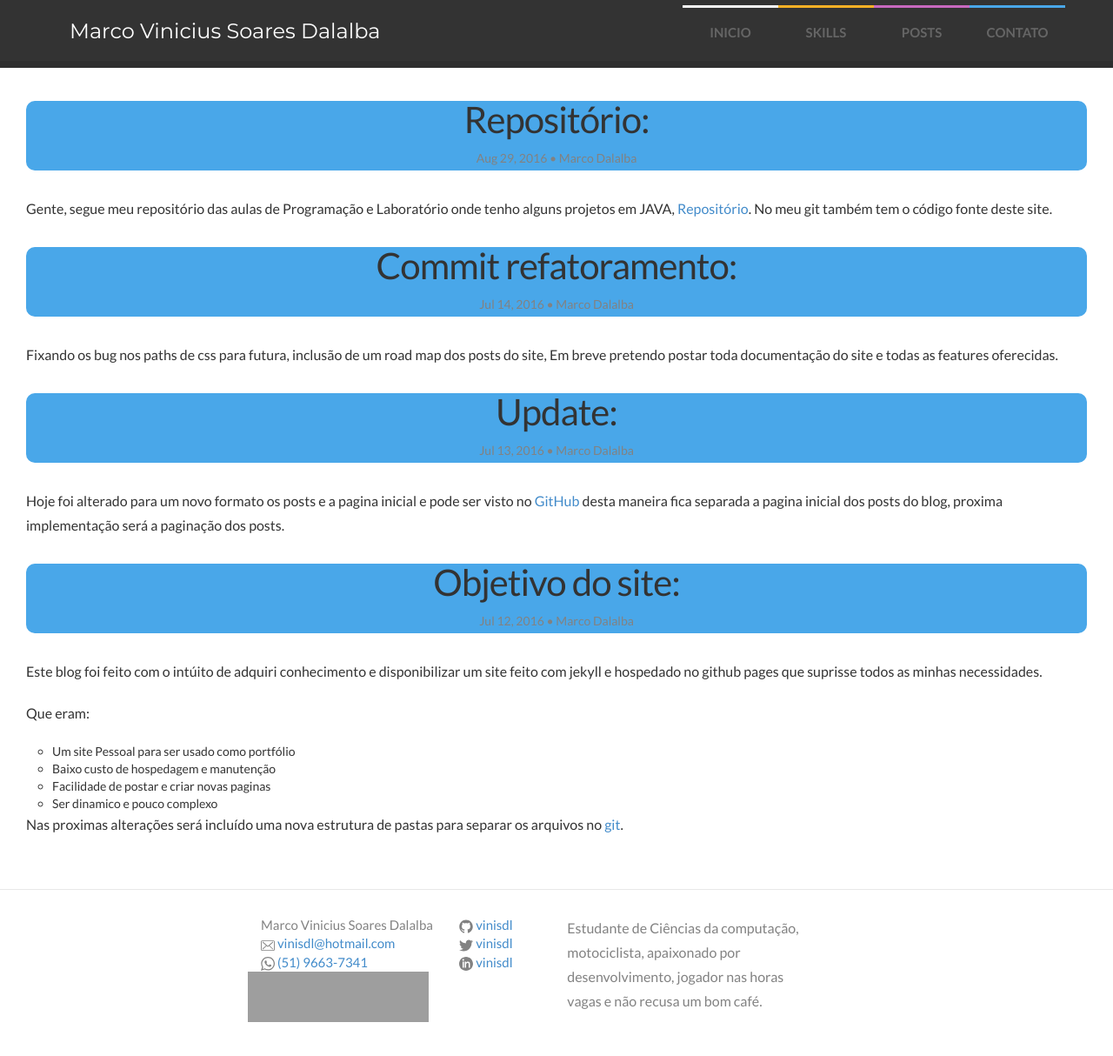
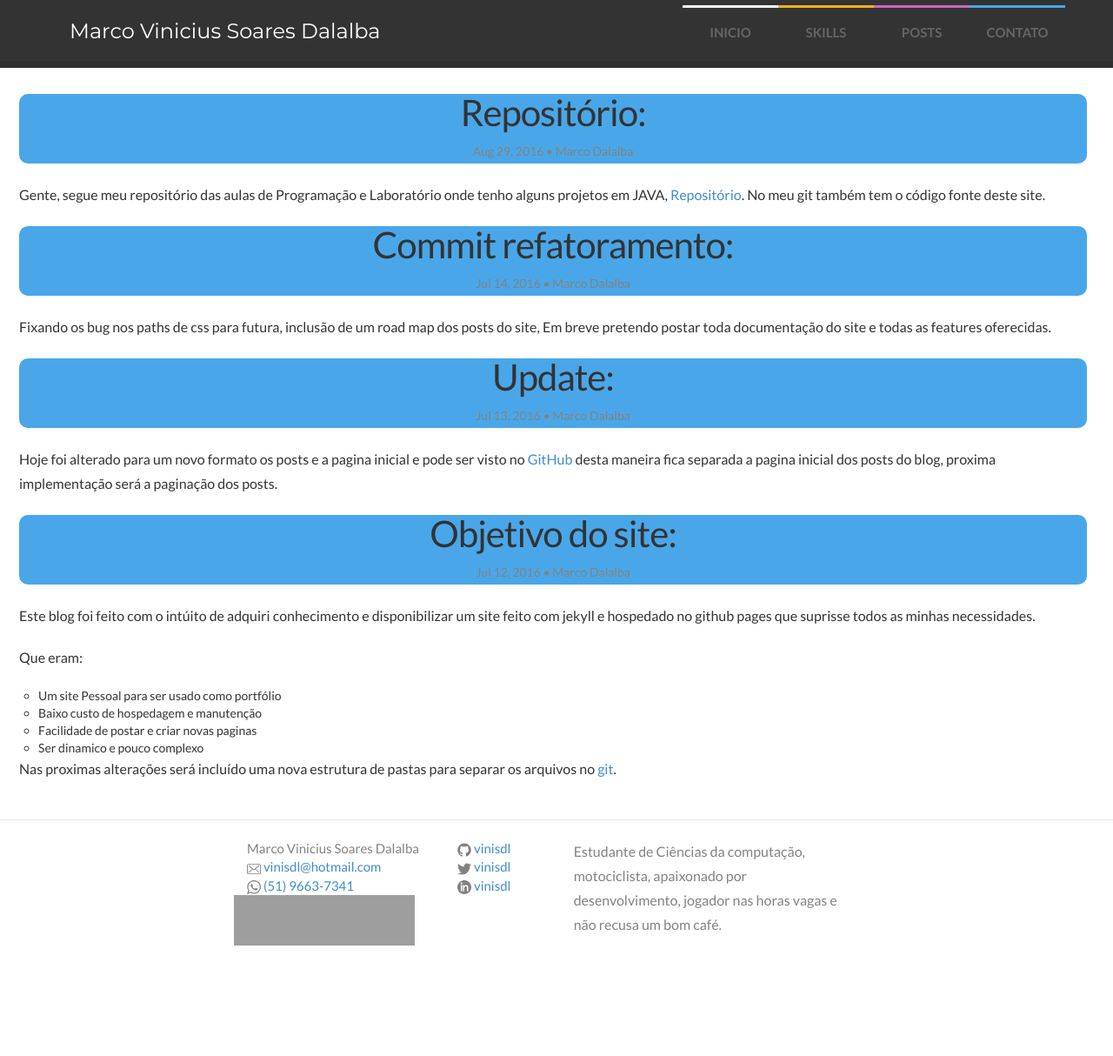
Before and after one commit to vinisdl/vinisdl.github.io, a Jekyll site: the page built from post.html, in a window 1280 px wide and 1230 px high. Shown: the top 1214 px of the window at 87% size. Built offline with Jekyll 4.4.1, drawn with Linux system fonts in a browser that asks for light colours; nearby versions of some CDN libraries; grey boxes are pictures that could not be loaded.

Commit message:
reformulando layout home

```diff
--- a/_sass/_base.scss
+++ b/_sass/_base.scss
@@ -142,7 +142,7 @@ code {
 pre {
     padding: 8px 12px;
     overflow-x: auto;
-
+    color: white !important;
     > code {
         border: 0;
         padding-right: 0;
--- a/_sass/_syntax-highlighting.scss
+++ b/_sass/_syntax-highlighting.scss
@@ -2,7 +2,6 @@
  * Syntax highlighting styles
  */
 .highlight {
-    background: #fff;
     @extend %vertical-rhythm;
 
     .highlighter-rouge & {
--- a/css/custom.css
+++ b/css/custom.css
@@ -1133,13 +1133,131 @@ blockquote footer {
 .section {
 	position:relative;
 	display:block;
-	width:100%;
-	min-height:300px;
-	padding:420px 0;
-}
-.section:first-of-type {
+	width: 100%;
+	height: 100vh;
+	/*padding:420px 0;  */
+}
+/*.section:first-of-type {
     padding-top: 140px;
-}
+}*/
+#SPAN_1 {
+	z-index: 10;
+    bottom: 0px;
+    box-sizing: border-box;
+    color: rgb(255, 255, 255);
+    cursor: pointer;
+    display: flex;
+    height: 92px;
+    left: 45%;
+    letter-spacing: 0.56px;
+    position: absolute;
+    right: 0px;
+    text-align: center;
+    text-size-adjust: 100%;
+    text-transform: uppercase;
+    top: 80%;
+    width: 92px;
+    column-rule-color: rgb(255, 255, 255);
+    align-items: center;
+    justify-content: center;
+    perspective-origin: 46px 46px;
+    transform-origin: 46px 46px;
+    border: 0px none rgb(255, 255, 255);
+    font: normal normal normal normal 12px / 13.728px prelo_condensedbook, "Arial Unicode MS";
+    outline: rgb(255, 255, 255) none 0px;
+    padding: 0px 0px 15px;
+    transition: all 0.6s cubic-bezier(0.23, 1, 0.32, 1) 0s;
+}/*#SPAN_1*/
+
+#SPAN_1:after {
+    bottom: 0px;
+    box-sizing: border-box;
+    color: rgb(255, 255, 255);
+    content: ' ';
+    cursor: pointer;
+    display: block;
+    height: 92px;
+    left: 0px;
+    letter-spacing: 0.56px;
+    min-height: auto;
+    min-width: auto;
+    position: absolute;
+    right: 0px;
+    text-align: center;
+    text-size-adjust: 100%;
+    text-transform: uppercase;
+    top: 0px;
+    width: 92px;
+    backface-visibility: hidden;
+    column-rule-color: rgb(255, 255, 255);
+    align-self: center;
+    perspective-origin: 46px 46px;
+    transform: matrix(1.15, 0, 0, 1.15, 0, 0);
+    transform-origin: 46px 46px;
+    border: 1px solid rgb(255, 255, 255);
+    border-radius: 50% 50% 50% 50%;
+    font: normal normal normal normal 12px / 13.728px prelo_condensedbook, "Arial Unicode MS";
+    outline: rgb(255, 255, 255) none 0px;
+    transition: transform 0.5s cubic-bezier(0.23, 1, 0.32, 1) 0s, -webkit-transform 0.5s cubic-bezier(0.23, 1, 0.32, 1) 0s;
+}/*#SPAN_1:after*/
+
+#SPAN_1:before {
+    background-position: -62px -62px;
+    bottom: -12.8906px;
+    box-sizing: border-box;
+    color: rgb(255, 255, 255);
+    content: ' ';
+    cursor: pointer;
+    display: block;
+    height: 62px;
+    left: 46px;
+    letter-spacing: 0.56px;
+    min-height: auto;
+    min-width: auto;
+    position: absolute;
+    right: 15px;
+    text-align: center;
+    text-size-adjust: 100%;
+    text-transform: uppercase;
+    top: 52.8906px;
+    width: 62px;
+    column-rule-color: rgb(255, 255, 255);
+    align-self: center;
+    perspective-origin: 31px 31px;
+    transform-origin: 31px 31px;
+    animation: bounce 0.8s linear 0s infinite normal none running;
+    background: rgba(0, 0, 0, 0) url("http://overseas.vacheron-constantin.com/overseas/desktop/dist/assets/images/sprite@2x.png?v=1480581688828") no-repeat scroll -62px -62px / 392px 351px padding-box border-box;
+    border: 0px none rgb(255, 255, 255);
+    font: normal normal normal normal 12px / 13.728px prelo_condensedbook, "Arial Unicode MS";
+    margin: -10px 0px 0px -31px;
+    outline: rgb(255, 255, 255) none 0px;
+    overflow: hidden;
+    transition: margin 0.6s cubic-bezier(0.23, 1, 0.32, 1) 0s;
+}/*#SPAN_1:before*/
+
+#SPAN_2 {
+    box-sizing: border-box;
+    color: rgb(255, 255, 255);
+    cursor: pointer;
+    display: block;
+    height: 26px;
+    letter-spacing: 0.56px;
+    max-width: 92px;
+    min-height: auto;
+    min-width: auto;
+    text-align: center;
+    text-size-adjust: 100%;
+    text-transform: uppercase;
+    width: 92px;
+    column-rule-color: rgb(255, 255, 255);
+    align-self: center;
+    perspective-origin: 46px 13px;
+    transform-origin: 46px 13px;
+    border: 0px none rgb(255, 255, 255);
+    font: normal normal normal normal 12px / 13.728px prelo_condensedbook, "Arial Unicode MS";
+    outline: rgb(255, 255, 255) none 0px;
+}/*#SPAN_2*/
+
 
 /*------------------------------
 	MEDIUM DEVICES
@@ -1543,7 +1661,7 @@ blockquote footer {
 	  display:block;
 	  width:100%;
 	  min-height:300px;
-	  padding:210px 0;
+	 /* padding:210px 0;  */
 	}
 	.section:first-of-type {
 	    padding-top: 140px;
--- a/css/main.scss
+++ b/css/main.scss
@@ -27,7 +27,7 @@ $content-width:    800px;
 
 $on-palm:          600px;
 $on-laptop:        800px;
-
+$spacing-unit:     22px;
 
 
 // Use media queries like this:
--- a/index.html
+++ b/index.html
@@ -21,8 +21,10 @@ layout: default
             <h5 class="icon-title">{{ page.title }}</h5>
           </div>
           {% endif %}
-          <div class="container p-{{ page.style }}">
+          <div class="p-{{ page.style }}">
             {{ page.content }}
+
+
           </div>
         </section>
     {% endfor %}
```
Also changed, not shown: _posts/single/2016-07-11-home.html (added, +31 -0 lines), _posts/single/2016-07-11-intro.md (deleted, +0 -14 lines), css/main.css (added, +47 -0 lines), css/particles.css (added, +50 -0 lines), js/particles.js (added, +60 -0 lines).
